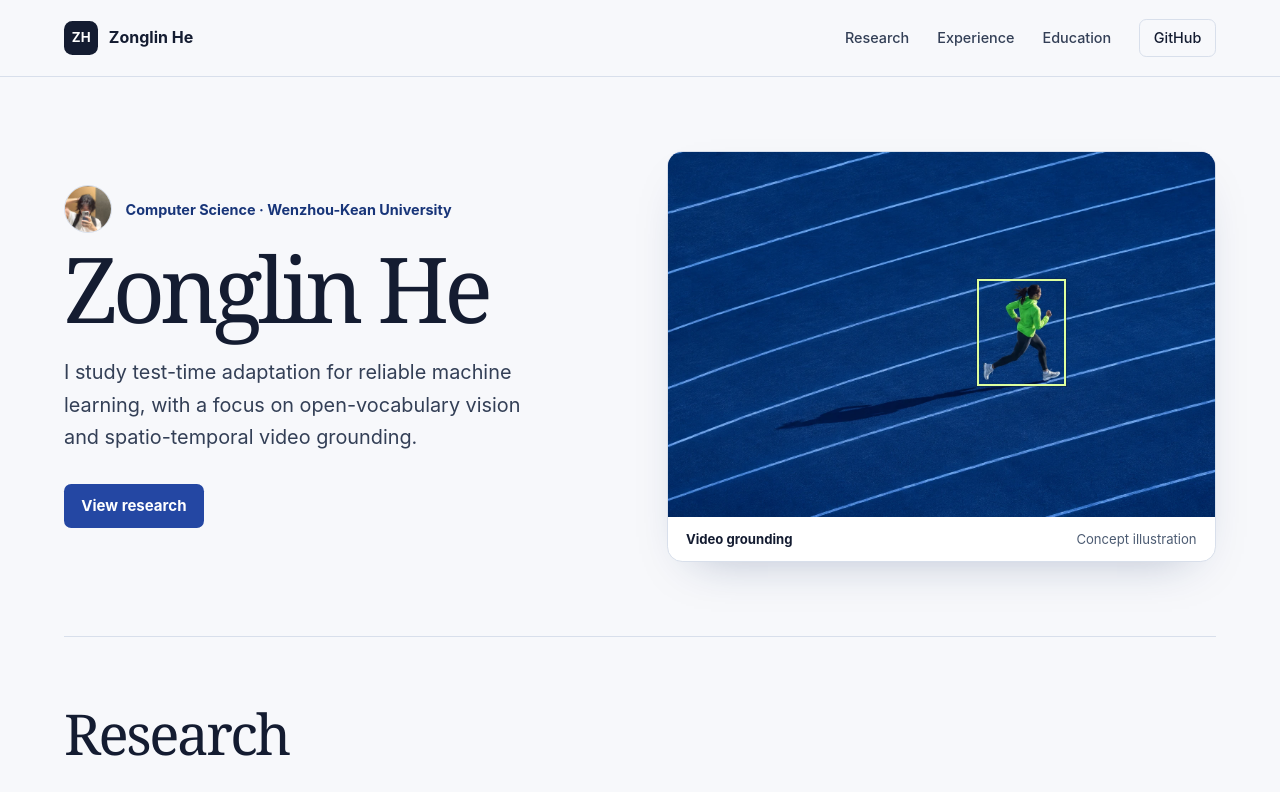
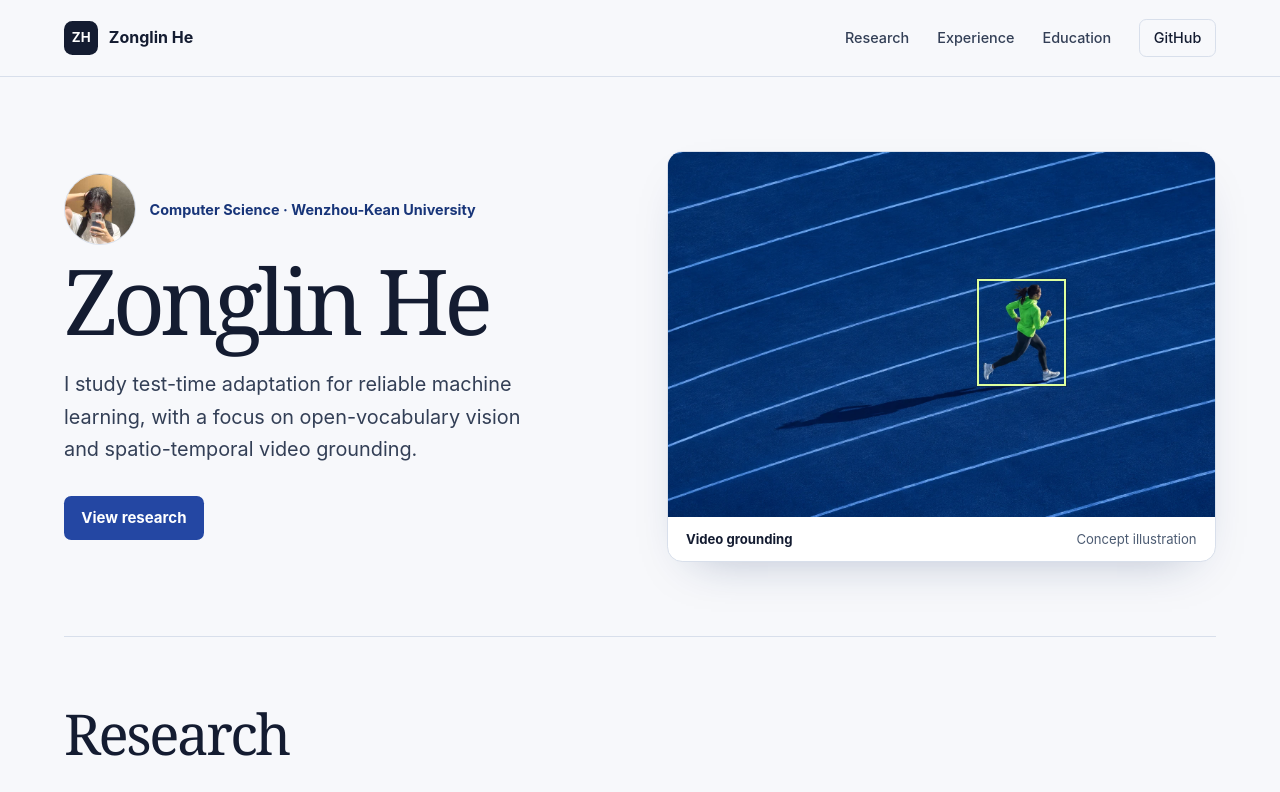
Before and after one commit to Zonglin-He/zonglin-he.github.io, a plain HTML site: page index.html in a window 1280 px wide. Shown: the top 792 px of the page. Drawn offline with Linux system fonts and the light colour scheme.

Commit message:
Increase the profile avatar size

```diff
--- a/index.html
+++ b/index.html
@@ -14,7 +14,7 @@
   <meta property="og:image:alt" content="Concept illustration of a runner on a blue track.">
   <link rel="canonical" href="https://zonglin-he.github.io/">
   <link rel="icon" href="assets/mark.png" type="image/png" sizes="64x64">
-  <link rel="stylesheet" href="styles.css?v=3">
+  <link rel="stylesheet" href="styles.css?v=4">
 </head>
 <body id="top">
   <a class="skip-link" href="#main">Skip to content</a>
@@ -39,7 +39,7 @@
       <div class="hero-copy">
         <div class="hero-identity">
           <div class="profile-avatar">
-            <img src="assets/portrait.jpg" alt="Portrait of Zonglin He" width="48" height="64">
+            <img src="assets/portrait.jpg" alt="Portrait of Zonglin He" width="60" height="80">
           </div>
           <p class="affiliation">Computer Science · Wenzhou-Kean University</p>
         </div>
--- a/styles.css
+++ b/styles.css
@@ -153,7 +153,7 @@ a:focus-visible {
 
 .profile-avatar {
   flex: 0 0 auto;
-  width: clamp(2.5rem, 5.5vw, 3rem);
+  width: clamp(3.5rem, 8.5vw, 4.5rem);
   aspect-ratio: 1;
   overflow: hidden;
   border: 1px solid var(--line);
```
